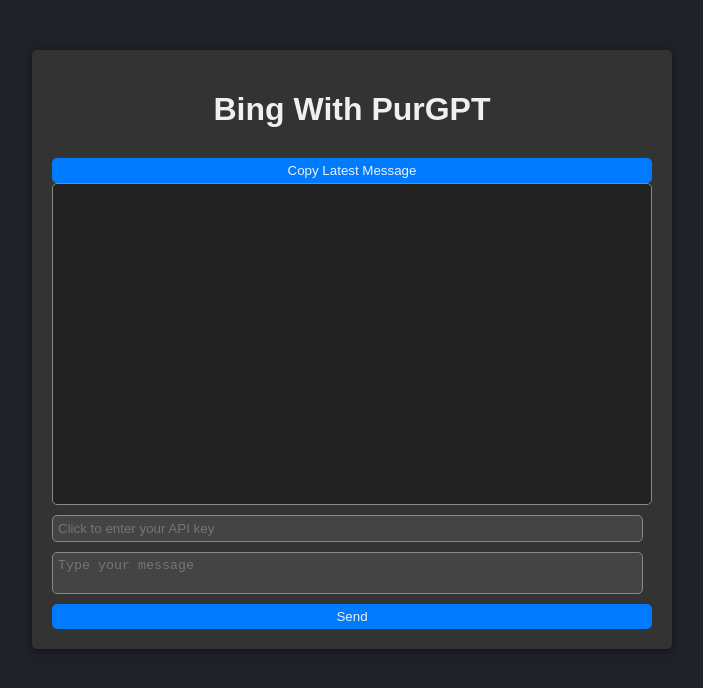
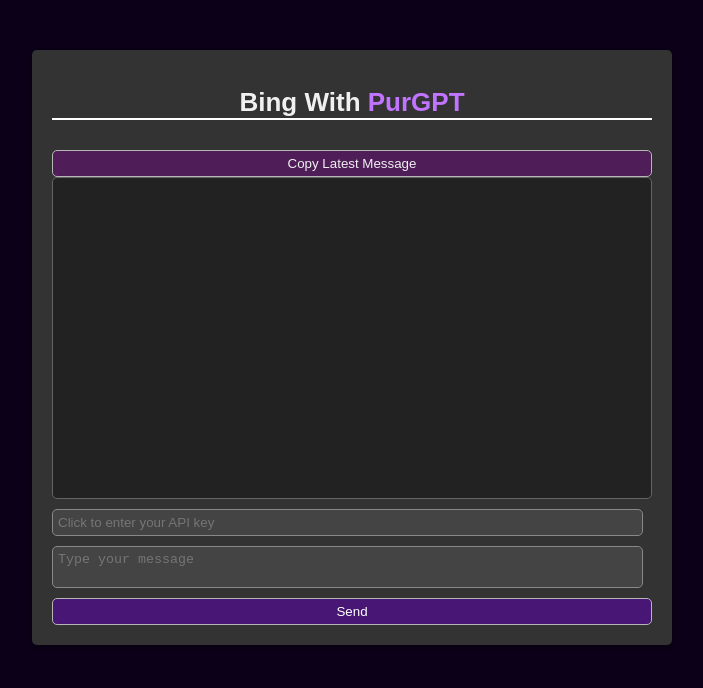
Before and after one commit to taynotfound/purgptbing, a plain HTML site: page index.html in a window 1280 px wide. Shown: the whole page, without its empty margins (288-991 px from the left). Drawn offline with Linux system fonts and the light colour scheme.

Commit message:
Update index.html
-GUI colour modification

```diff
--- a/index.html
+++ b/index.html
@@ -10,7 +10,7 @@
 /* General page styling */
 body {
   font-family: Arial, sans-serif;
-  background-color: #1f2229;
+  background-color: #0C0019;
   color: #f0f0f0;
   margin: 0;
   padding: 0;
@@ -20,6 +20,8 @@ body {
 h1 {
   text-align: center;
   margin-bottom: 20px;
+  font-size: 26px;
+  border-bottom: 2px solid white;
 }
 
 /* Chat container styling */
@@ -43,7 +45,7 @@ h1 {
   overflow-y: auto;
   height: 300px;
   padding: 10px;
-  border: 1px solid #888;
+  border: 1px solid #666362;
   border-radius: 5px;
   background-color: #222;
 }
@@ -66,9 +68,9 @@ h1 {
 #send-button {
   margin-top: 10px;
   padding: 5px 10px;
-  background-color: #007bff;
-  color: #f0f0f0;
-  border: none;
+  background-color: #481674;
+  color: #fff;
+  border: 0.8px solid #B6B6B4;
   border-radius: 5px;
   cursor: pointer;
   transition: background-color 0.2s;
@@ -84,25 +86,27 @@ h1 {
 
 .message.user {
   align-self: flex-end;
-  background-color: #007bff;
+  background-color: #662E7C;
   color: #f0f0f0;
   padding: 5px 10px;
   border-radius: 10px;
+  border: 2px solid #504A4B;
 }
 
 .message.bot {
   align-self: flex-start;
-  background-color: #444;
+  background-color: #663399;
   padding: 5px 10px;
   border-radius: 10px;
+  border: 2px solid #504A4B;
 }
 
 #copy-button {
   margin-top: 10px;
   padding: 5px 10px;
-  background-color: #007bff;
+  background-color: #4F1E59;
   color: #f0f0f0;
-  border: none;
+  border: 0.8px solid #B6B6B4;
   border-radius: 5px;
   cursor: pointer;
   transition: background-color 0.2s;
@@ -118,7 +122,7 @@ h1 {
 </head>
 <body>
   <div id="chat-container">
-    <h1>Bing With PurGPT</h1>
+    <h1>Bing With <a href="https://discord.gg/VyAf6CUwEr" style="color: #C074FF; text-decoration: none;">PurGPT</a></h1>
     <button id="copy-button">Copy Latest Message</button>
     <div id="chat-history"></div>
     <input id="api-key-input" type="password" placeholder="Click to enter your API key">
@@ -258,4 +262,4 @@ document.getElementById('copy-button').addEventListener('click', () => {
 </script>
 
 </body>
-  </html>
+</html>
```
